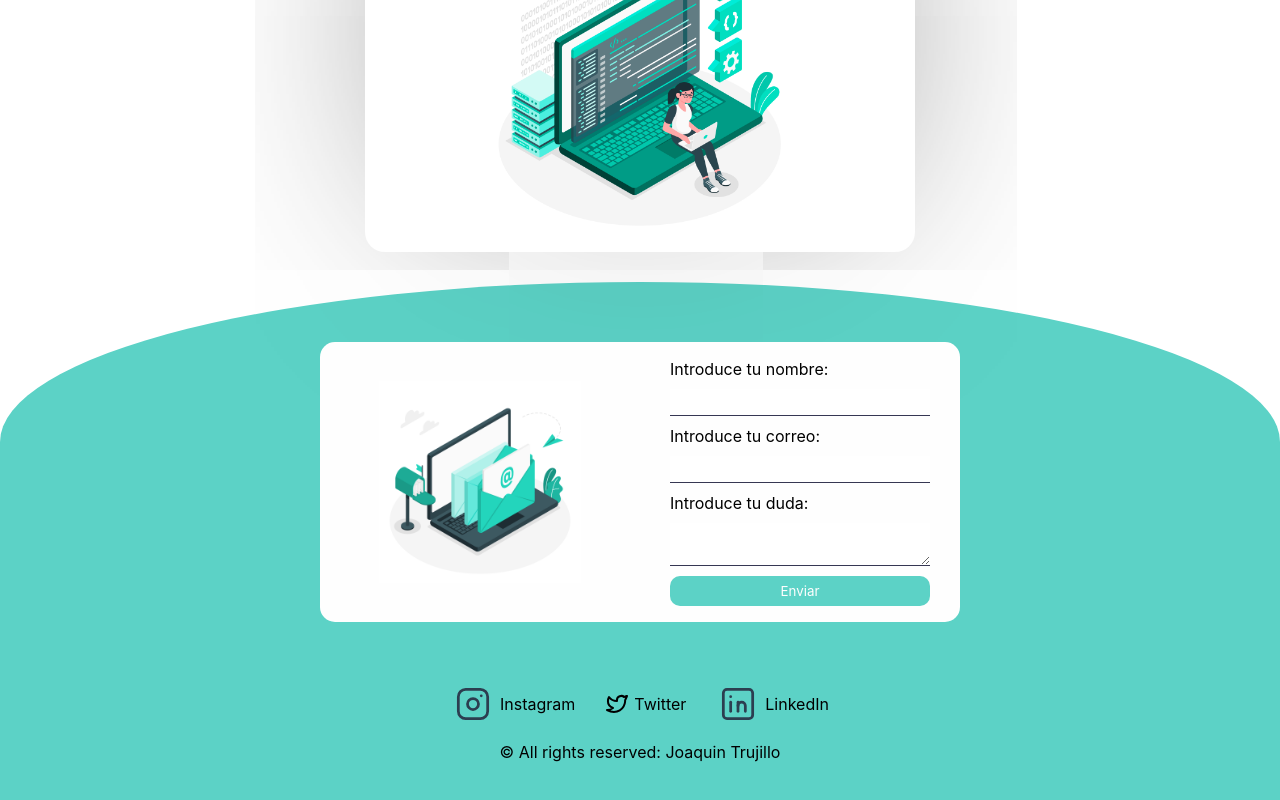
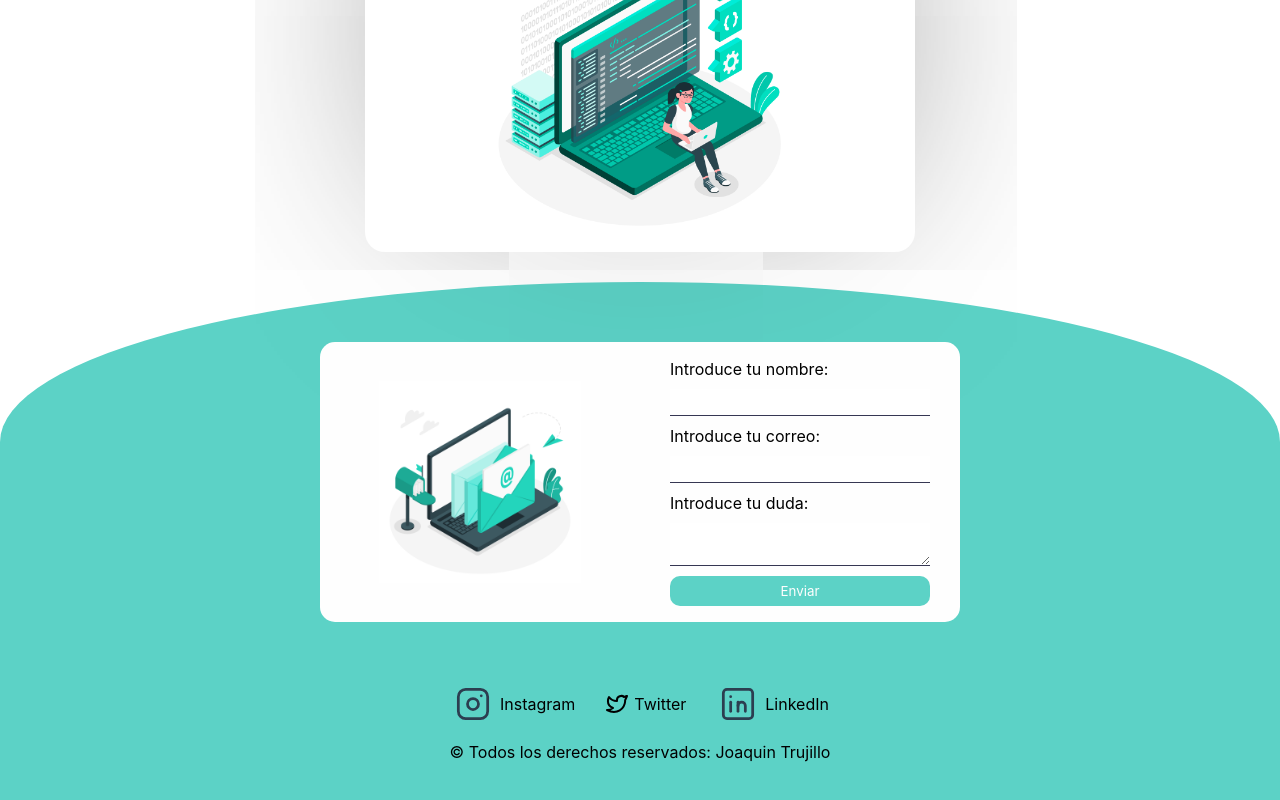
Before and after one commit to forjoa/webs4u, a React (Vite) app in the folder frontend/: page / in a window 1280 px wide. Shown: the part 1509-2309 px from the top of the page. Built offline with nearby package versions, Linux system fonts and the light colour scheme.

Commit message:
Footer changed to spanish

```diff
--- a/frontend/src/components/Footer.jsx
+++ b/frontend/src/components/Footer.jsx
@@ -21,7 +21,7 @@ function Footer() {
                     <a href='https://www.linkedin.com/in/joaquin-trujillo-851547254/' target='_blank'>LinkedIn</a>
                 </li>
             </ul>
-            <p>© All rights reserved: Joaquin Trujillo</p>
+            <p>© Todos los derechos reservados: Joaquin Trujillo</p>
         </footer>
     )
 }
```
